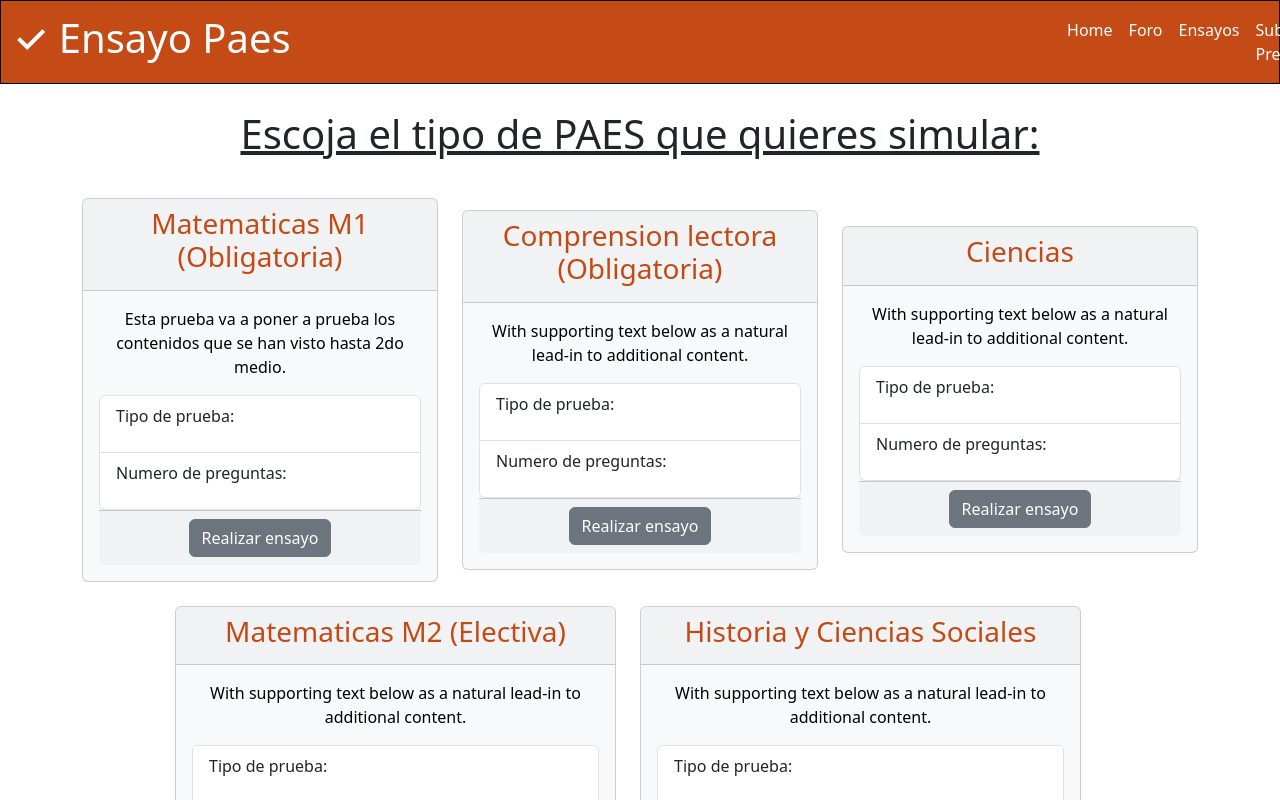
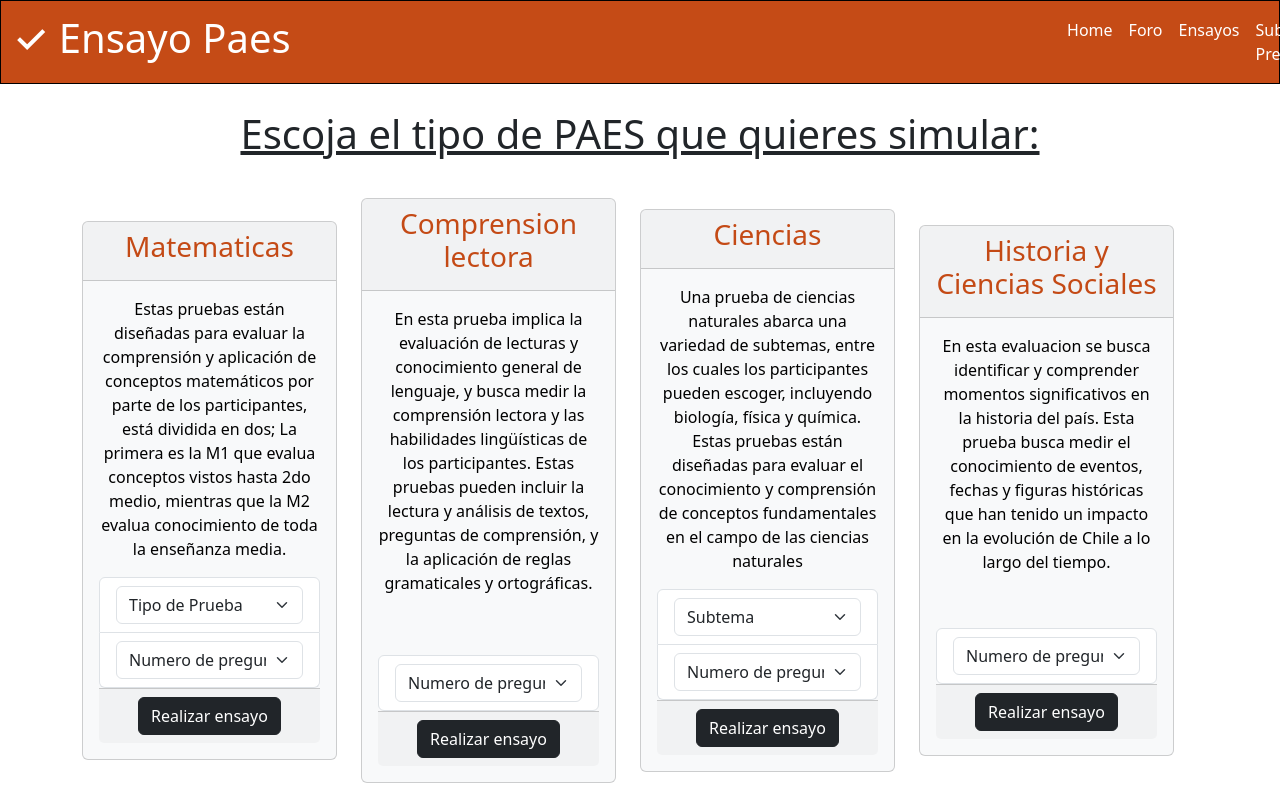
Before and after one commit to AllanVallejos/Paes, a Nuxt app: page /ensayo in a window 1280 px wide. Shown: the top 800 px of the page. Built offline with nearby package versions, Linux system fonts and the light colour scheme.

Commit message:
Se aplicaron cambios a la seleccion del ensayo

```diff
--- a/components/Footer/footerBasico.vue
+++ b/components/Footer/footerBasico.vue
@@ -1,6 +1,6 @@
 <template>
 
-    <footer class="text-white" style="text-align: center; position: relative; bottom: 0; width: 100%; background-color: #c03a00e9; border: 1px solid black; padding-right: 0%;">
+    <footer class="text-white" style="text-align: center; position: relative; bottom: 0; width: 100%; background-color: #c03a00e9; border: 1px solid black;">
 
         <div class = "row" style="padding-right: 0%;">
 
--- a/pages/actualizarPerfil.vue
+++ b/pages/actualizarPerfil.vue
@@ -1,6 +1,6 @@
 <template>
 
-    <body style="min-height: 100vh; position: relative; padding-bottom: 5rem;">
+    <body style="min-height: 86vh; position: relative; padding-bottom: 5rem;">
 
         <div style="display: grid; place-items: center; margin-top: 3%;">
 
--- a/pages/ensayo.vue
+++ b/pages/ensayo.vue
@@ -8,37 +8,51 @@
 
             <div class="container text-center">
 
-                <div class="row align-items-center">
+                <div class="row align-items-center" style="width: 100%;">
 
                     <div class="col">
 
                         <div class="card text-bg-light mb-4" style="min-width: 80%;">
 
-                            <div class="card-header" style="color: #c03a00e9;"> <h3>Matematicas M1 (Obligatoria)</h3></div>
+                            <div class="card-header" style="color: #c03a00e9;"> <h3>Matematicas</h3></div>
 
                             <div class="card-body">
 
-                                <p class="card-text">Esta prueba va a poner a prueba los contenidos que se han visto hasta 2do medio.</p>
+                                <p class="card-text">Estas pruebas están diseñadas para evaluar la comprensión y aplicación de conceptos matemáticos por parte de los participantes, está dividida en dos;
+                                    La primera es la M1 que evalua conceptos vistos hasta 2do medio, mientras que la M2 evalua conocimiento de toda la enseñanza media. </p>
+
+                                <ul class="list-group list-item" style="text-align: left;">
 
                                     <ul class="list-group list-item" style="text-align: left;">
 
                                         <li class="list-group-item">
 
-                                        <p>Tipo de prueba:</p>
+                                            <select class="form-select" aria-label="Default select example">
+                                                <option selected>Tipo de Prueba</option>
+                                                <option value="tema1">M1 Obligatoria</option>
+                                                <option value="tema2">M2 Electiva</option>
+                                            </select>
 
                                         </li>
 
                                         <li class="list-group-item">
 
-                                        <p>Numero de preguntas:</p>
+                                            <select class="form-select" aria-label="Default select example">
+                                                <option selected>Numero de preguntas</option>
+                                                <option value="1">25</option>
+                                                <option value="2">45</option>
+                                                <option value="3">65</option>
+                                            </select>
 
                                         </li>
 
                                     </ul>
 
+                                </ul>
+
                                 <div class="card-footer">
 
-                                    <a href="#" class="btn btn-secondary">Realizar ensayo</a>
+                                    <a href="#" class="btn btn-dark">Realizar ensayo</a>
 
                                 </div>
 
@@ -52,23 +66,24 @@
 
                         <div class="card text-bg-light mb-4" style="min-width: 80%;">
 
-                            <div class="card-header" style="color: #c03a00e9;"> <h3>Comprension lectora (Obligatoria)</h3></div>
+                            <div class="card-header" style="color: #c03a00e9;"> <h3>Comprension lectora</h3></div>
 
                             <div class="card-body">
 
-                                <p class="card-text">With supporting text below as a natural lead-in to additional content.</p>
+                                <p class="card-text" style="padding-bottom: 20%;">En esta prueba implica la evaluación de lecturas y conocimiento general de lenguaje, y busca medir la comprensión lectora y
+                                     las habilidades lingüísticas de los participantes. Estas pruebas pueden incluir la lectura y análisis de textos, preguntas de comprensión, y
+                                     la aplicación de reglas gramaticales y ortográficas.</p>
 
                                 <ul class="list-group list-item" style="text-align: left;">
 
                                     <li class="list-group-item">
 
-                                        <p>Tipo de prueba:</p>
-
-                                    </li>
-
-                                    <li class="list-group-item">
-
-                                        <p>Numero de preguntas:</p>
+                                        <select class="form-select" aria-label="Default select example">
+                                            <option selected>Numero de preguntas</option>
+                                            <option value="1">25</option>
+                                            <option value="2">45</option>
+                                            <option value="3">65</option>
+                                        </select>
 
                                     </li>
 
@@ -76,7 +91,7 @@
 
                                 <div class="card-footer">
 
-                                    <a href="#" class="btn btn-secondary">Realizar ensayo</a>
+                                    <a href="#" class="btn btn-dark" >Realizar ensayo</a>
 
                                 </div>
 
@@ -94,19 +109,32 @@
 
                             <div class="card-body">
 
-                                <p class="card-text">With supporting text below as a natural lead-in to additional content.</p>
+                                <p class="card-text"> Una prueba de ciencias naturales abarca una variedad de subtemas, entre los cuales los participantes pueden escoger,
+                                    incluyendo biología, física y química. Estas pruebas están diseñadas para evaluar el conocimiento y comprensión de conceptos fundamentales
+                                    en el campo de las ciencias naturales</p>
 
                                 <ul class="list-group list-item" style="text-align: left;">
 
                                     <li class="list-group-item">
 
-                                        <p>Tipo de prueba:</p>
+                                        <select class="form-select" aria-label="Default select example">
+                                            <option selected>Subtema</option>
+                                            <option value="tema1">Biologia</option>
+                                            <option value="tema2">Fisica</option>
+                                            <option value="tema3">Quimica</option>
+                                        </select>
 
                                     </li>
 
                                     <li class="list-group-item">
 
-                                        <p>Numero de preguntas:</p>
+                                        <select class="form-select" aria-label="Default select example">
+                                            <option selected>Numero de preguntas</option>
+                                            <option value="1">25</option>
+                                            <option value="2">45</option>
+                                            <option value="3">65</option>
+                                            <option value="4">80</option>
+                                        </select>
 
                                     </li>
 
@@ -114,7 +142,7 @@
 
                                 <div class="card-footer">
 
-                                    <a href="#" class="btn btn-secondary">Realizar ensayo</a>
+                                    <a href="#" class="btn btn-dark">Realizar ensayo</a>
 
                                 </div>
 
@@ -124,29 +152,27 @@
 
                     </div>
 
-                    <div class="row justify-content-md-center">
-
-                        <div class="col col-lg-5">
+                    <div class="col">
 
                         <div class="card text-bg-light mb-4" style="min-width: 60%;">
 
-                                <div class="card-header" style="color: #c03a00e9;"> <h3>Matematicas M2 (Electiva)</h3></div>
+                            <div class="card-header" style="color: #c03a00e9;"> <h3>Historia y Ciencias Sociales</h3></div>
 
                             <div class="card-body">
 
-                                    <p class="card-text">With supporting text below as a natural lead-in to additional content.</p>
+                                <p class="card-text" style="padding-bottom: 17.3%;">En esta evaluacion se busca identificar y comprender momentos significativos en la historia del país. Esta prueba busca medir el conocimiento de eventos,
+                                    fechas y figuras históricas que han tenido un impacto en la evolución de Chile a lo largo del tiempo. </p>
 
                                 <ul class="list-group list-item" style="text-align: left;">
 
                                     <li class="list-group-item">
 
-                                            <p>Tipo de prueba:</p>
-
-                                        </li>
-
-                                        <li class="list-group-item">
-
-                                            <p>Numero de preguntas:</p>
+                                        <select class="form-select" aria-label="Default select example">
+                                            <option selected>Numero de preguntas</option>
+                                            <option value="1">25</option>
+                                            <option value="2">45</option>
+                                            <option value="3">65</option>
+                                        </select>
 
                                     </li>
 
@@ -154,47 +180,7 @@
 
                                 <div class="card-footer">
 
-                                        <a href="#" class="btn btn-secondary">Realizar ensayo</a>
-
-                                    </div>
-
-                                </div>
-
-                            </div>
-
-                        </div>
-
-                        <div class="col col-lg-5">
-
-                            <div class="card text-bg-light mb-4" style="min-width: 60%;">
-
-                                <div class="card-header" style="color: #c03a00e9;"> <h3>Historia y Ciencias Sociales</h3></div>
-
-                                <div class="card-body">
-
-                                    <p class="card-text">With supporting text below as a natural lead-in to additional content.</p>
-
-                                    <ul class="list-group list-item" style="text-align: left;">
-
-                                        <li class="list-group-item">
-
-                                            <p>Tipo de prueba:</p>
-
-                                        </li>
-
-                                        <li class="list-group-item">
-
-                                            <p>Numero de preguntas:</p>
-
-                                        </li>
-
-                                    </ul>
-
-                                    <div class="card-footer">
-
-                                        <a href="#" class="btn btn-secondary">Realizar ensayo</a>
-
-                                    </div>
+                                    <a href="#" class="btn btn-dark">Realizar ensayo</a>
 
                                 </div>
 
--- a/pages/foro.vue
+++ b/pages/foro.vue
@@ -1,6 +1,6 @@
 <template>
   <div>
-    <body style="min-height: 100vh; position: relative; padding-bottom: 5rem;">
+    <body style="min-height: 86vh; position: relative; padding-bottom: 5rem;">
         <h1>Foro</h1>
     </body>
   </div>
--- a/pages/index.vue
+++ b/pages/index.vue
@@ -1,6 +1,6 @@
 <template>
 
-    <body style="min-height: 100vh; position: relative; padding-bottom: 5rem;">
+    <body style="min-height: 86vh; position: relative; padding-bottom: 5rem;">
         <h1>Home</h1>
     </body>
 
--- a/pages/login.vue
+++ b/pages/login.vue
@@ -1,6 +1,6 @@
 <template>
 
-	<body style="min-height: 100vh; position: relative; padding-bottom: 5rem;">
+	<body style="min-height: 86vh; position: relative; padding-bottom: 5rem;">
 
 		<div style="display: grid; place-items: center; margin-top: 3%;">
 
```
Lines whose indentation alone changed are shown as unchanged.
